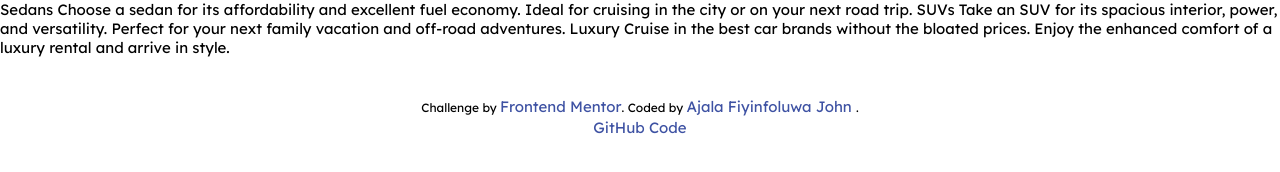
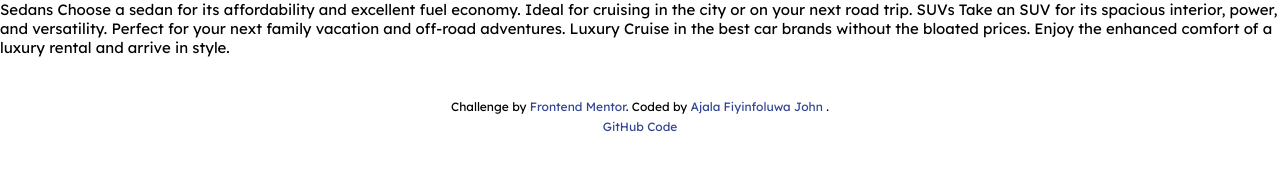
Before and after one commit to kodaas/3-column-card_html_css, a plain HTML site: page index.html in a window 1280 px wide. Drawn offline with Linux system fonts and the light colour scheme.

Commit message:
Initial commit

```diff
--- a/style.css
+++ b/style.css
@@ -23,7 +23,8 @@
   color: var(--dark-gray);
 }
 .attribution a {
-  color: hsl(228, 45%, 44%);
+  color: hsl(228, 49%, 38%);
+  font-size: 12px;
   text-decoration: none;
 }
 
```
